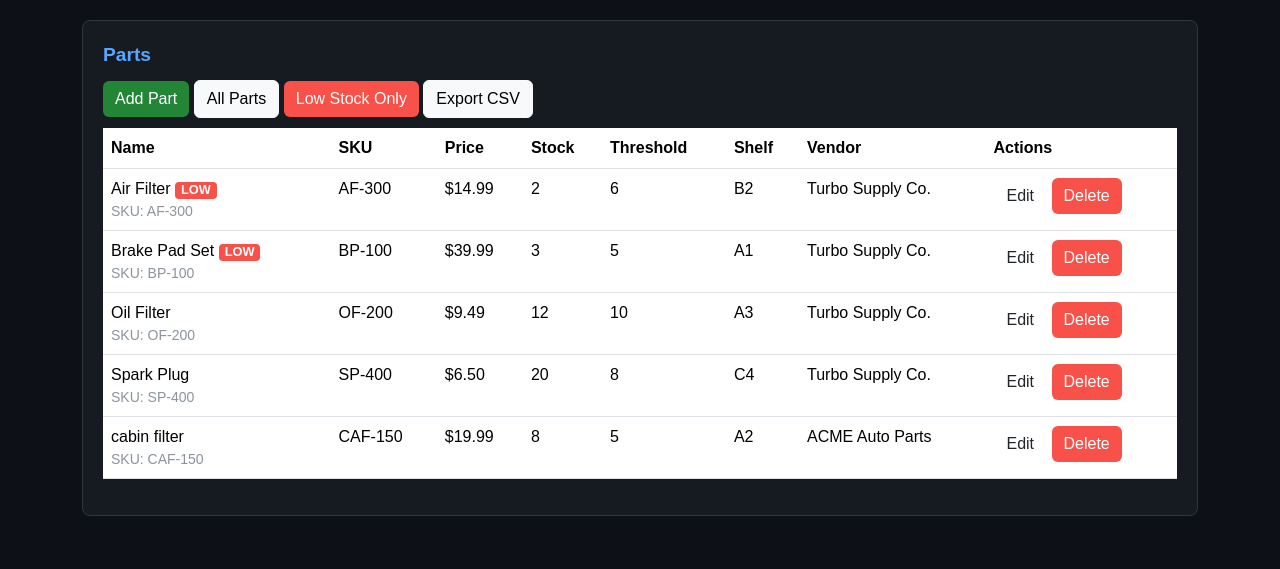
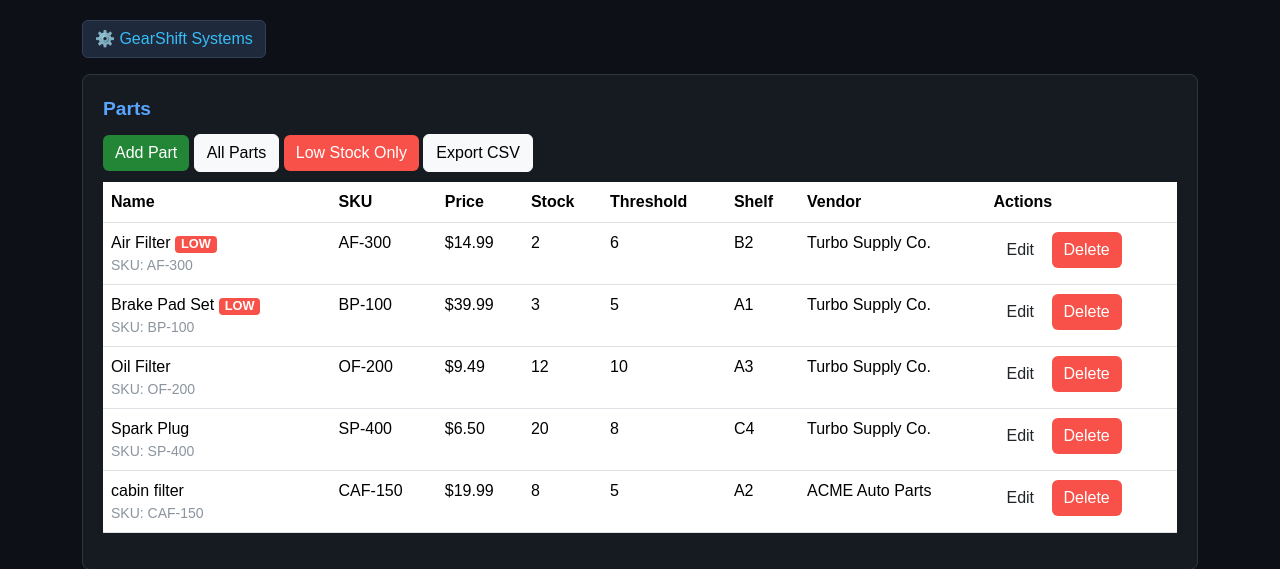
Before and after one commit to clryan86/GearShiftSystems, a Flask app: page /parts in a window 1280 px wide. Shown: the top 569 px of the page. Run offline with Flask 3, Linux system fonts and the light colour scheme.

Commit message:
Home Button

```diff
--- a/Templates/add_part.html
+++ b/Templates/add_part.html
@@ -1,5 +1,11 @@
 {% extends "base.html" %}
 {% block content %}
+
+<a class="btn mb-3" href="{{ url_for('index') }}"
+   style="background:#1e293b; color:#38bdf8; border:1px solid #334155;">
+  ⚙️ GearShift Systems
+</a>
+
 <div class="card">
   <div class="title">Add Part</div>
 
--- a/Templates/contact.html
+++ b/Templates/contact.html
@@ -1,5 +1,10 @@
 {% extends "base.html" %}
 {% block content %}
+
+<a class="btn mb-3" href="{{ url_for('index') }}"
+   style="background:#1e293b; color:#38bdf8; border:1px solid #334155;">
+  ⚙️ GearShift Systems
+</a>
 
 <div class="card">
   <div class="title">Contact</div>
--- a/Templates/parts_list.html
+++ b/Templates/parts_list.html
@@ -1,6 +1,15 @@
 {% extends "base.html" %}
 {% block content %}
+
+<a class="btn mb-3" href="{{ url_for('index') }}"
+   style="background:#1e293b; color:#38bdf8; border:1px solid #334155;">
+  ⚙️ GearShift Systems
+</a>
+
 <div class="card">
+
+
+
   <div class="title">Parts</div>
 
   <div class="toolbar" style="margin-bottom:10px;">
```
Also changed, not shown: app.db.
